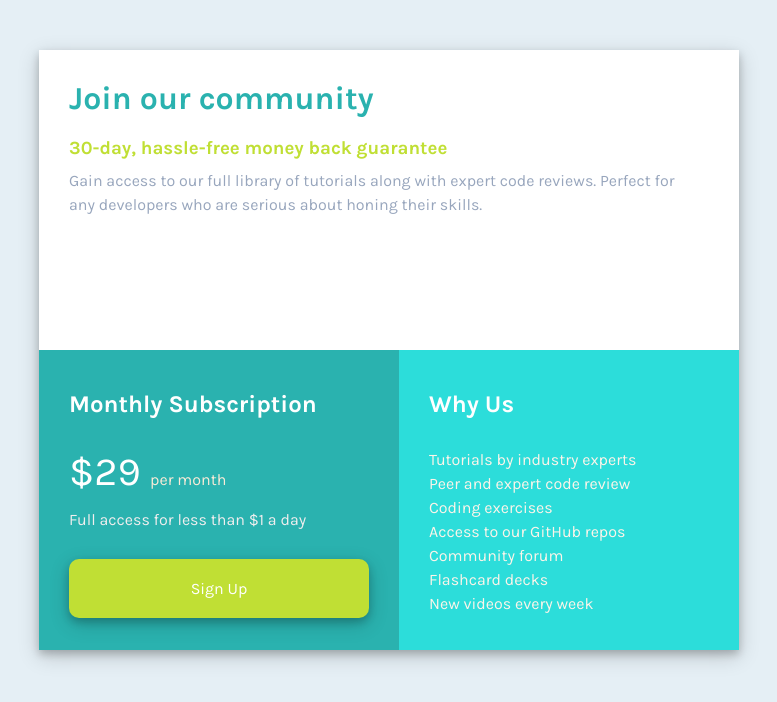
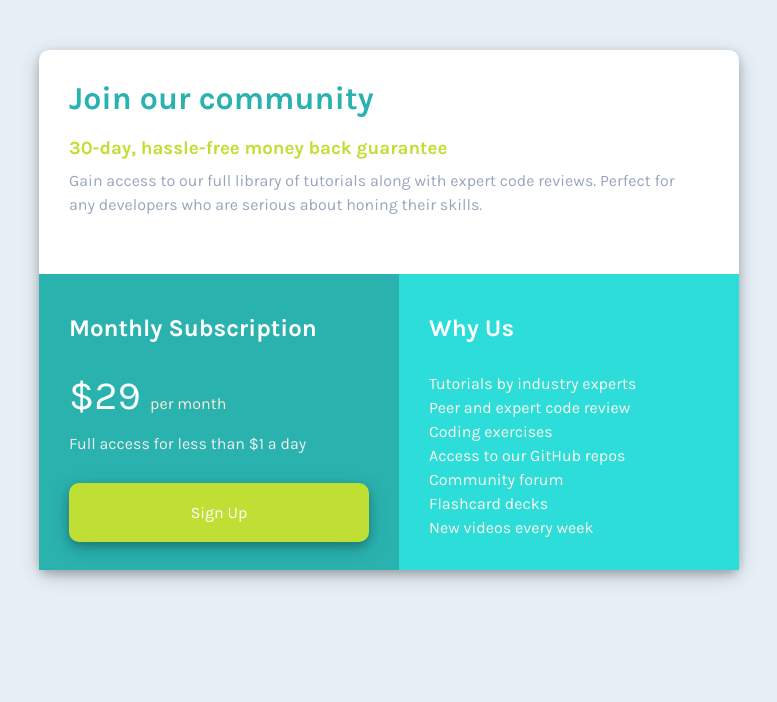
Before and after one commit to roy-eugene049/single-price-grid-component, a plain HTML site: page index.html in a window 1280 px wide. Shown: the whole page, without its empty margins (251-1028 px from the left). Drawn offline with Linux system fonts and the light colour scheme.

Commit message:
Update styles.css

```diff
--- a/styles.css
+++ b/styles.css
@@ -19,6 +19,8 @@ body {
     grid-template-columns: 1fr 1fr;
     grid-template-rows: 1fr 1fr;
     max-width: 700px;
+    max-height: 520px;
+    border-radius: 10px;
     height: 600px;
     box-shadow: 0 4px 8px 0 rgba(0, 0, 0, 0.2), 0 6px 20px 0 rgba(0, 0, 0, 0.19);
 }
@@ -111,6 +113,7 @@ body {
 
 .services {
     padding-left: 30px;
+    padding-bottom: 30px;
     list-style-type: none;
     line-height: 1.5;
     color: rgb(252, 244, 233);
```
